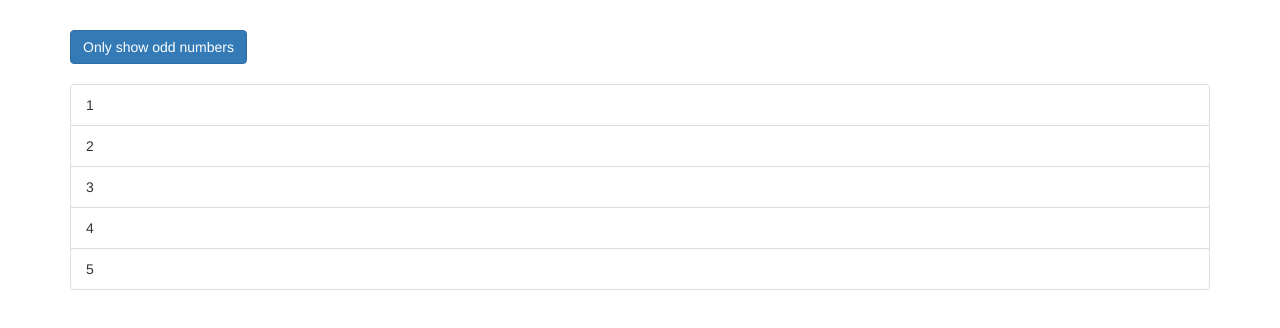
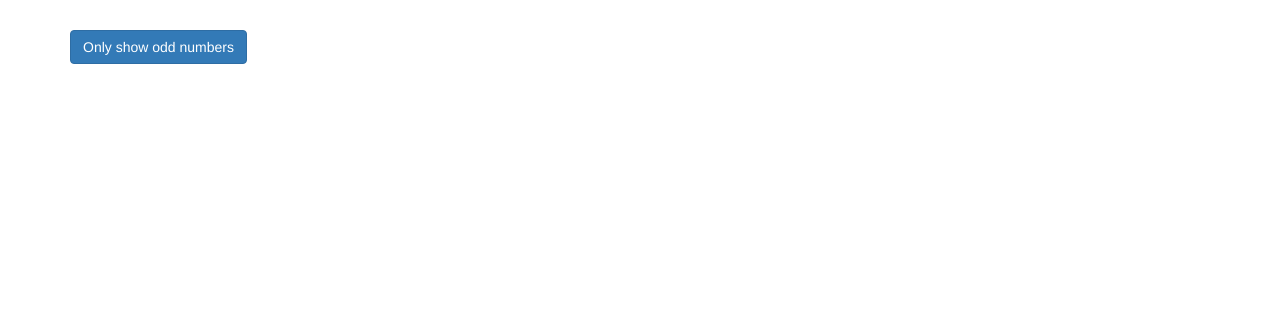
Before and after one commit to bfly2001/directives-start, an Angular app: page / in a window 1280 px wide. Shown: the top 328 px of the page. Built offline with nearby package versions, Linux system fonts and the light colour scheme.

Commit message:
Update app.component.html
Added divs with ngIf and inserted li's.

```diff
--- a/src/app/app.component.html
+++ b/src/app/app.component.html
@@ -6,11 +6,20 @@
         (click)="onlyOdd = !onlyOdd">Only show odd numbers</button>
       <br><br>
       <ul class="list-group">
-        <li
-          class="list-group-item"
-          *ngFor="let number of numbers">
-          {{ number }}
-        </li>
+        <div *ngIf="onlyOdd">
+          <li
+            class="list-group-item"
+            *ngFor="let odd of oddNumbers">
+            {{ odd }}
+          </li>
+        </div>
+        <div *ngIf="!onlyOdd">
+          <li
+            class="list-group-item"
+            *ngFor="let even of evenNumbers">
+            {{ even }}
+          </li>
+        </div>
       </ul>
       <ng-template [ngIf]="onlyOdd">
         <p>Only odd</p>
```
